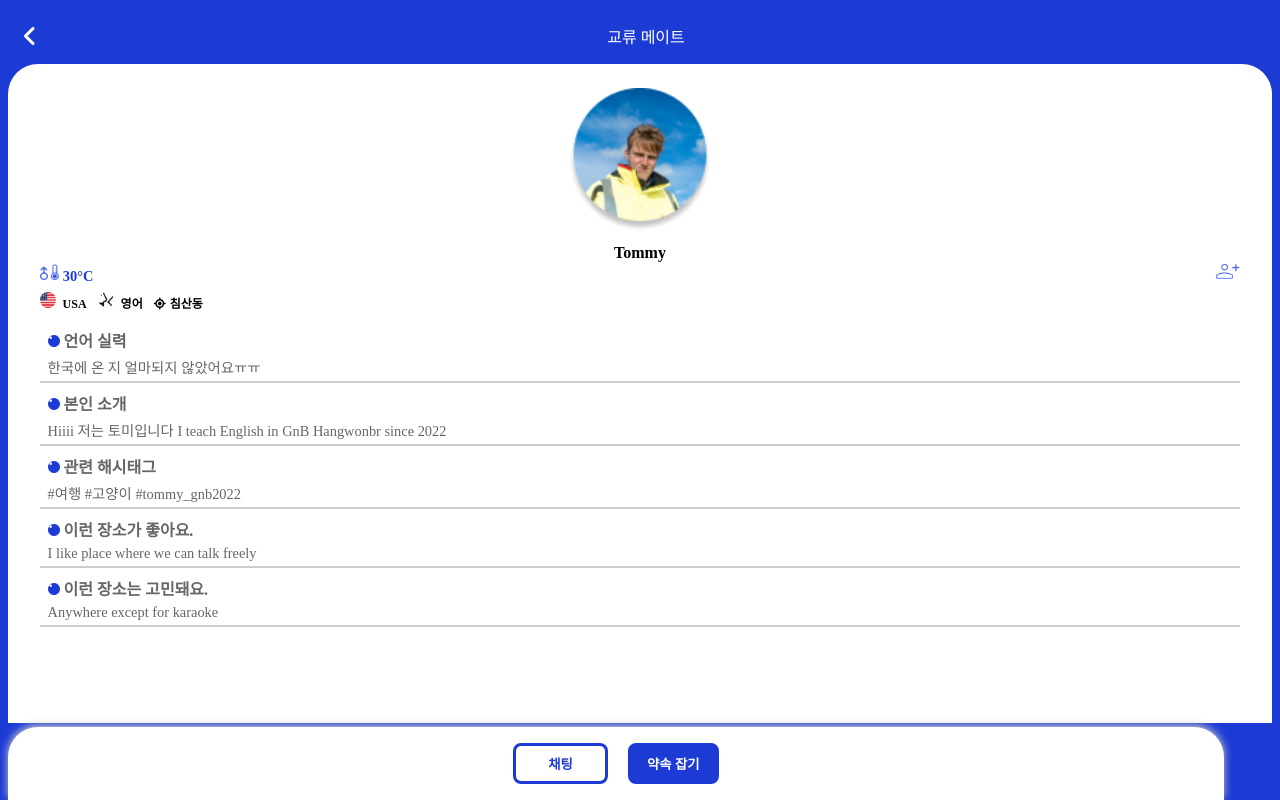
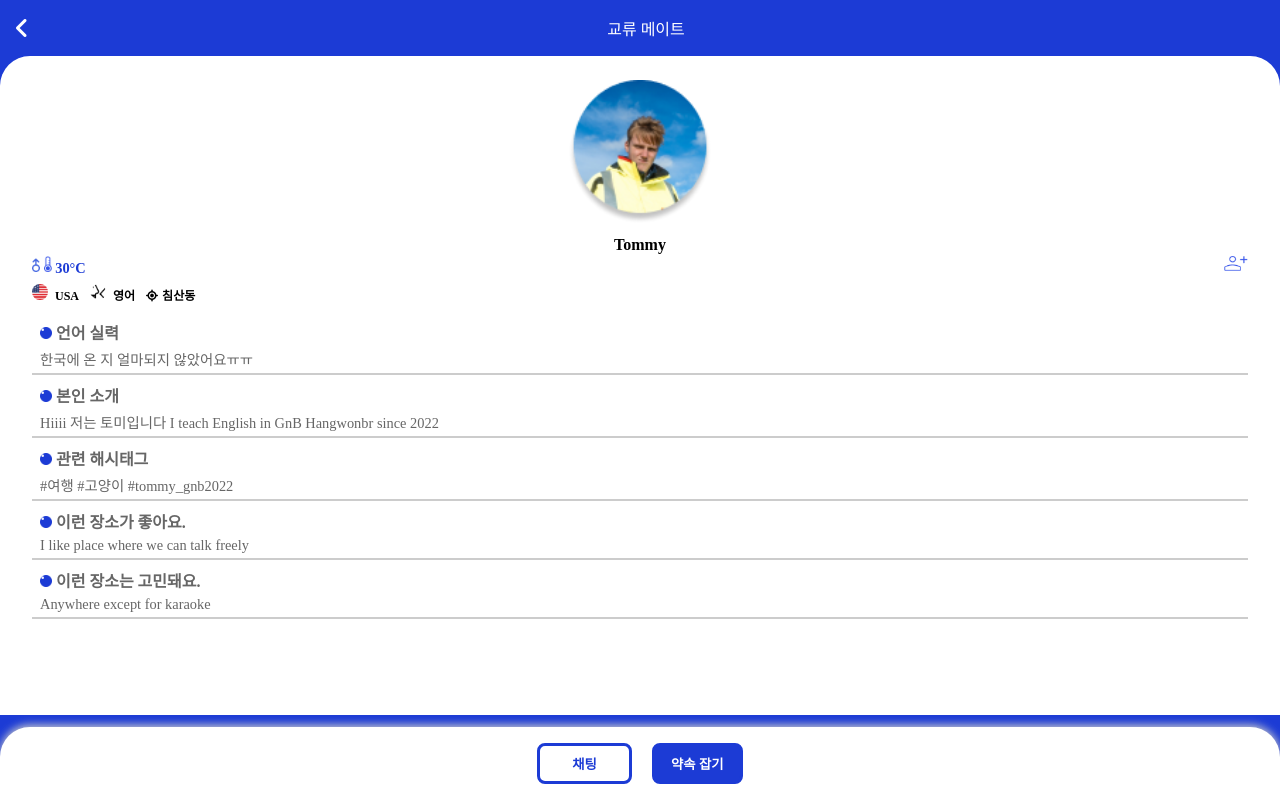
Before and after one commit to yoo0221/ShallWe, a Django app: page /detailProfile/ in a window 1280 px wide. Run offline with Django 4.2, Linux system fonts and the light colour scheme; a user stored in the database is signed in.

Commit message:
update detailProfile.css

```diff
--- a/static/assets/css/detailProfile.css
+++ b/static/assets/css/detailProfile.css
@@ -1,5 +1,12 @@
+* {
+    margin: 0;
+    padding: 0;
+    border: 0;
+}
+
 body {
     background-color: #1C3BD5;
+    width: 100%;
 }
 
 .header {
@@ -16,6 +23,7 @@ body {
     border-bottom-right-radius: 0px;
     background-color: #FFF;
     text-align: center;
+    width: 100%;
 }
 
 .profile {
@@ -132,7 +140,7 @@ body {
     box-shadow: 0px -2px 8px #CCC;
     position: fixed;
     bottom: 0;
-    width: 95%;
+    width: 100%;
 }
 
 .chatButton {
```
